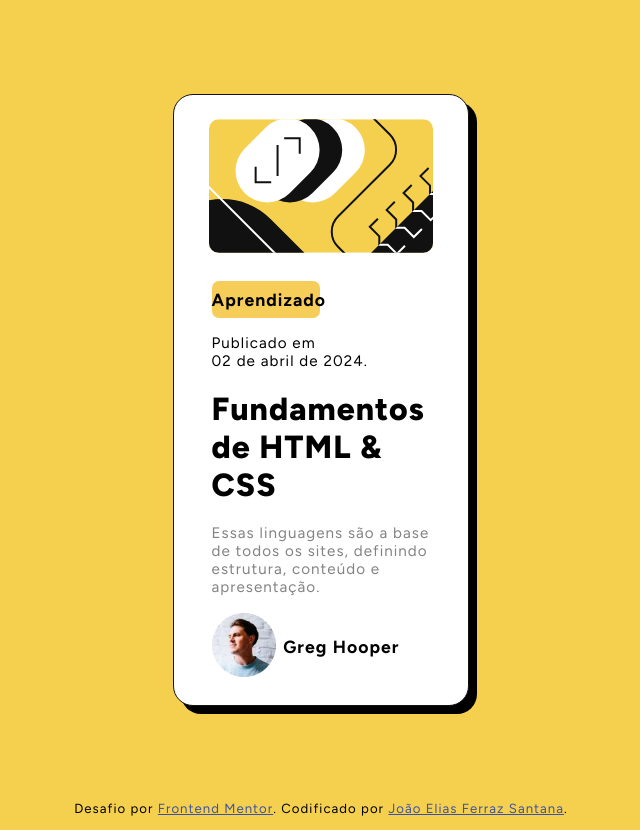
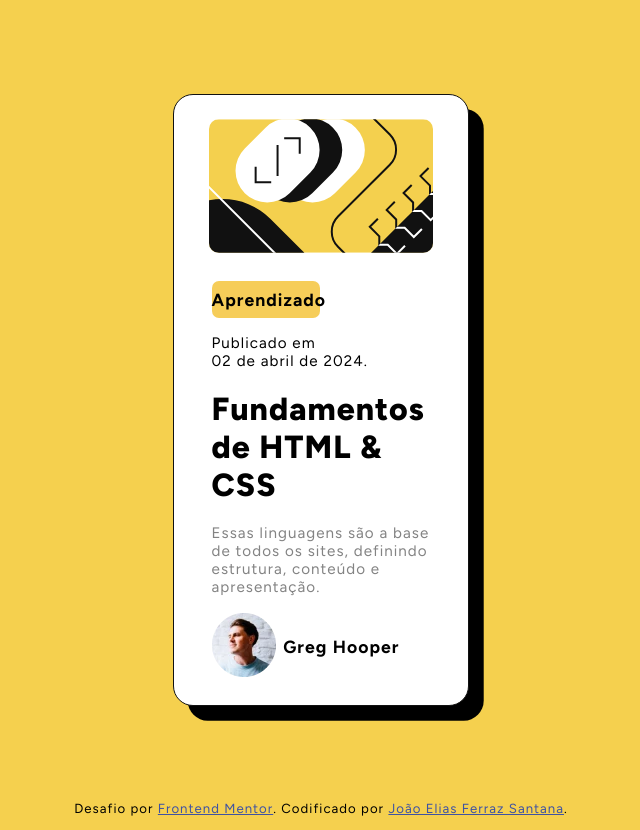
Before and after one commit to eng-joaoelias/blog-view, a plain HTML site: page index.html in a window 1280 px wide. Shown: the whole page, without its empty margins (319-959 px from the left). Drawn offline with Linux system fonts and the light colour scheme.

Commit message:
Att unidade de medida box-shadow.

```diff
--- a/css/style.css
+++ b/css/style.css
@@ -40,14 +40,14 @@ body {
     flex-direction: column;
     align-items: center;
     border: 1px solid #111111;
-    box-shadow: 8px 8px 0px #000000;
+    box-shadow: 1.15vw 1.15vw 0px #000000;
     border-radius: 20px;
     width: 23vw;
     transition: 0.35s;
 }
 
 .principal .caixa-publicacao:hover {
-    box-shadow: 16px 16px 0px #000000;
+    box-shadow: 1.7vw 1.7vw #000000;
     transition: 0.35s;
 }
 
```
